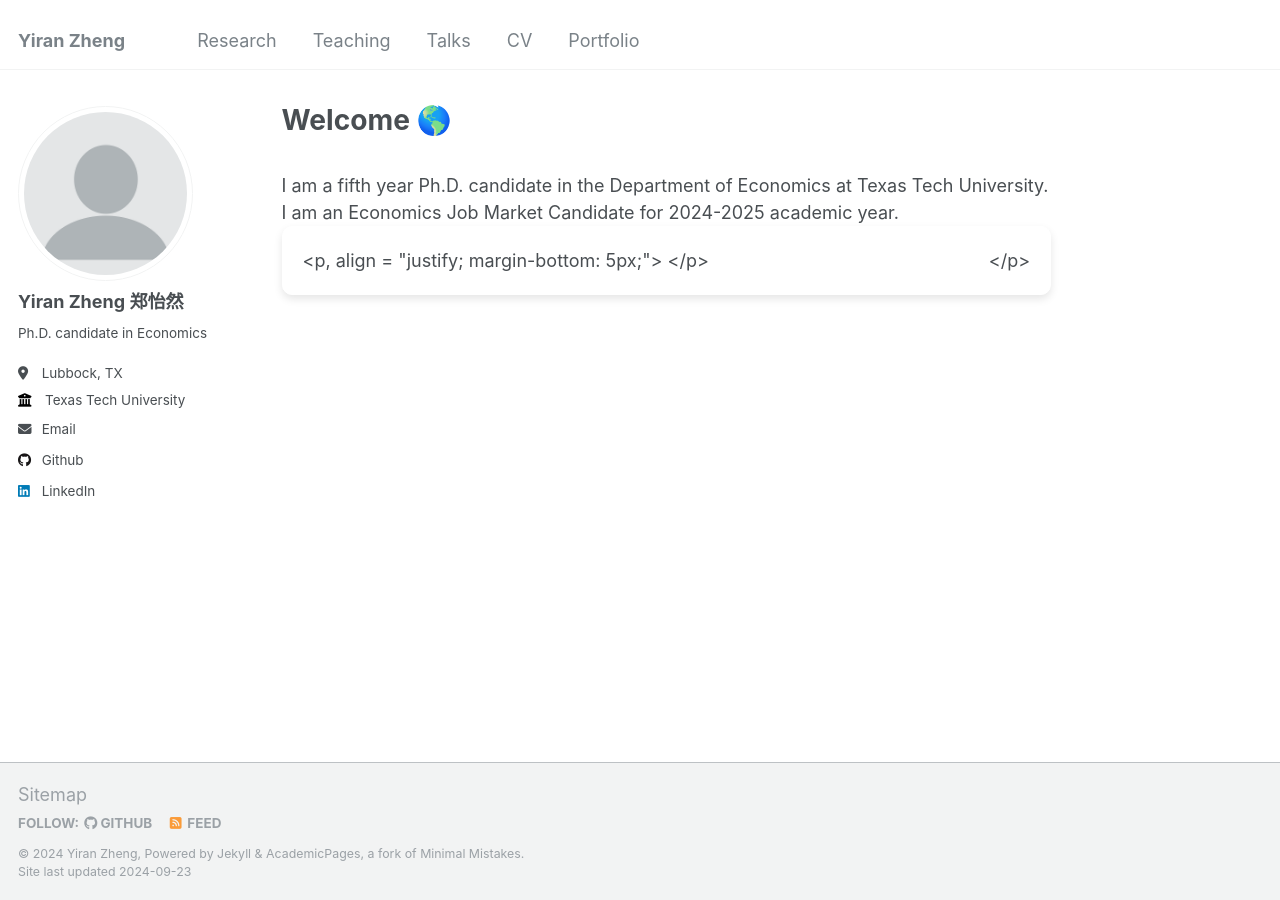
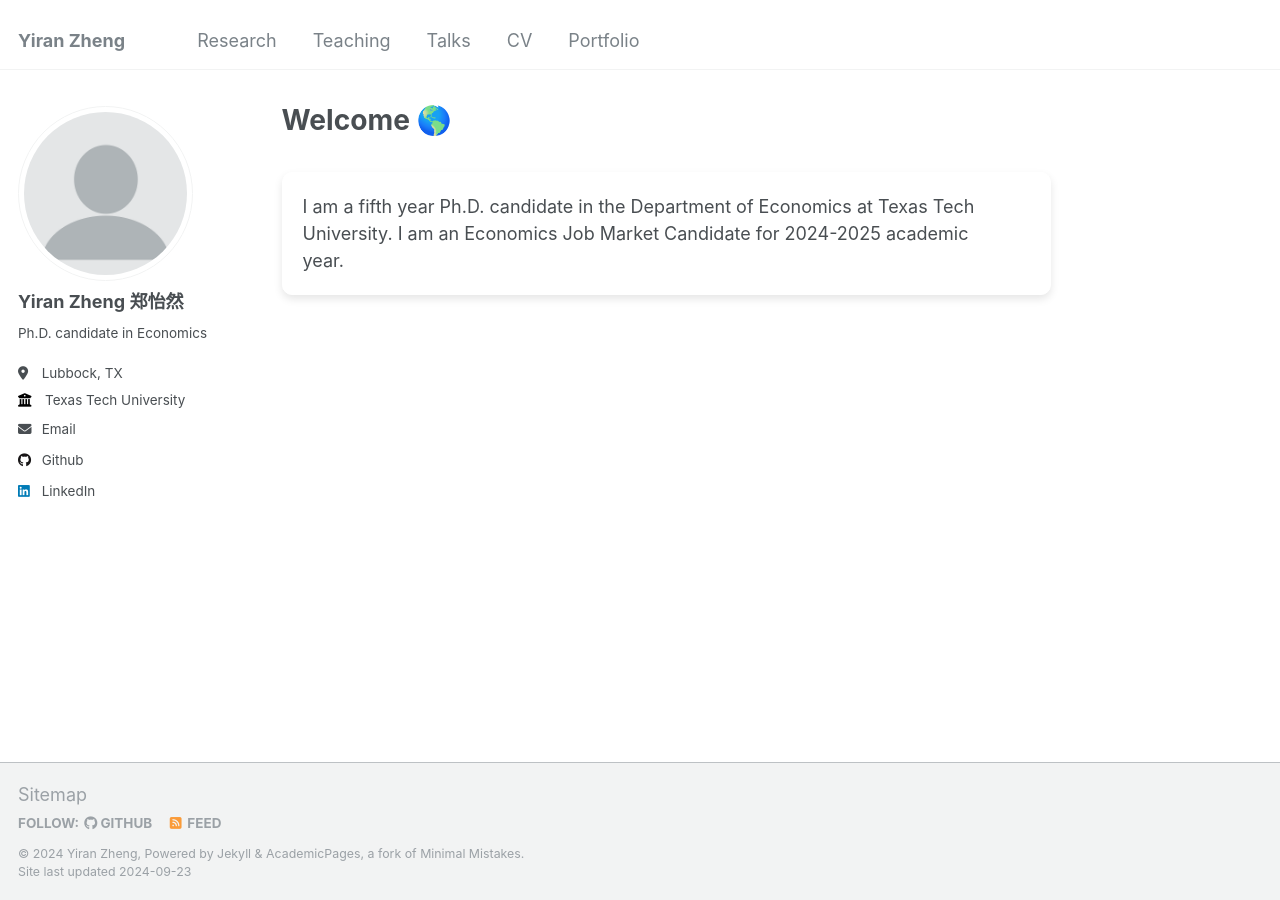
Before and after one commit to yiran-zheng/yiran-zheng.github.io, a Jekyll site: the page built from _pages/about.md, in a window 1280 px wide. Built offline with Jekyll 4.4.1, drawn with Linux system fonts in a browser that asks for light colours.

Commit message:
Update about.md

```diff
--- a/_pages/about.md
+++ b/_pages/about.md
@@ -7,16 +7,11 @@ redirect_from:
   - /about.html
 ---
 <p>
-  <div>
-    I am a fifth year Ph.D. candidate in the Department of Economics at Texas Tech University. I am an Economics Job Market Candidate for 2024-2025 academic year.
-  </div>
-
-  <div style="display: flex; align-items: flex-start; margin-bottom: 30px; background-color: white; border: 1px solid white; border-radius: 10px; padding: 20px; box-shadow: 0 4px 8px rgba(0, 0, 0, 0.1);">
+<div style="display: flex; align-items: flex-start; margin-bottom: 30px; background-color: white; border: 1px solid white; border-radius: 10px; padding: 20px; box-shadow: 0 4px 8px rgba(0, 0, 0, 0.1);">
   <div style="flex: 1.5; margin-right: 20px; align-self: center;">
-  <div style="flex: 2;">
-    <p, align = "justify; margin-bottom: 5px;"> </p>
-
-
+    <div style="flex: 2;">
+      I am a fifth year Ph.D. candidate in the Department of Economics at Texas Tech University. I am an Economics Job Market Candidate for 2024-2025 academic year.
+    </div>
   </div>
 </div>
 </p>
```
